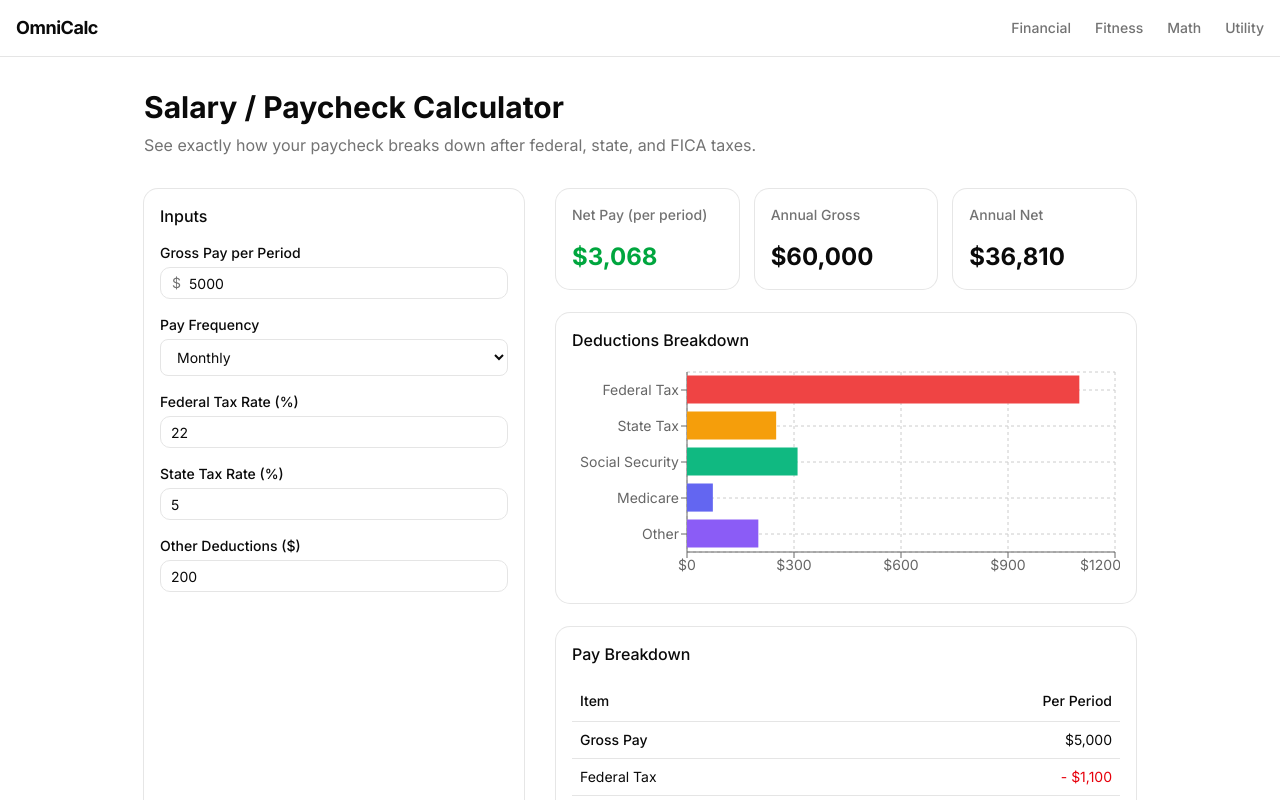
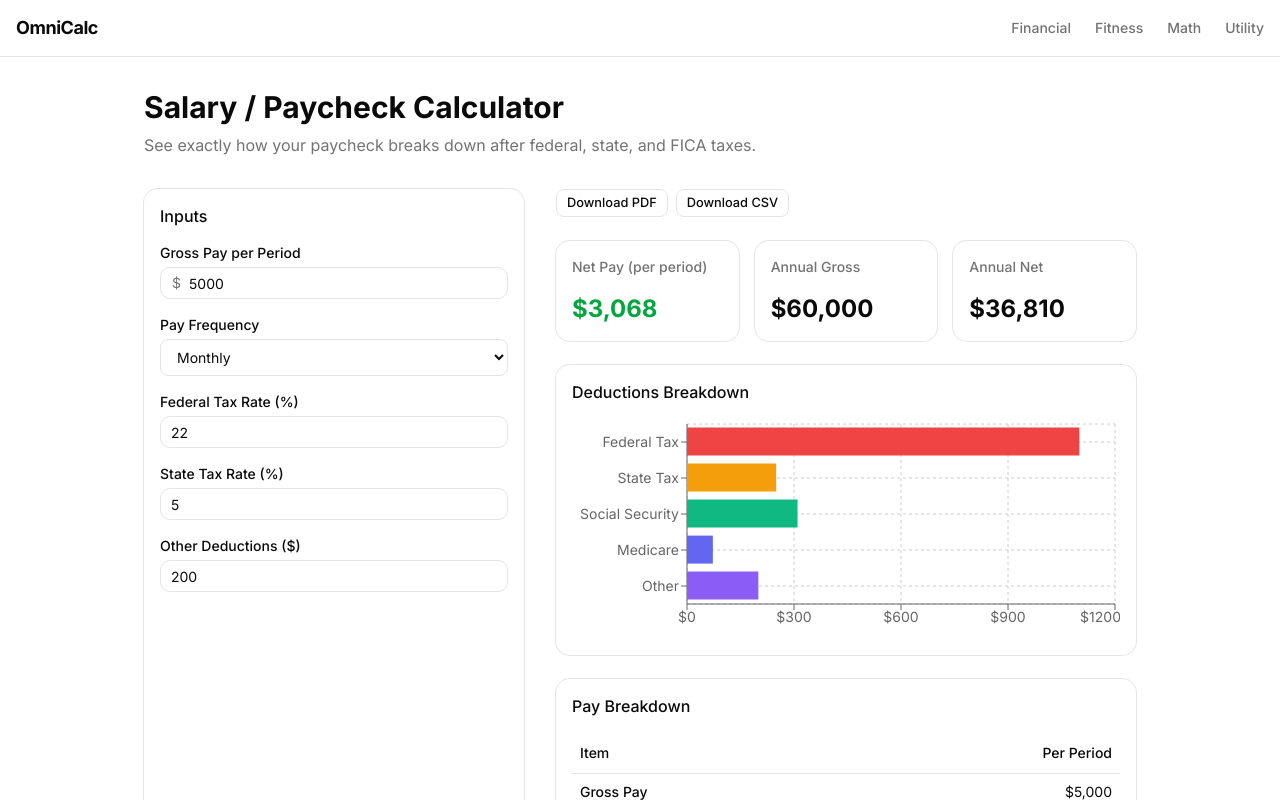
Before and after one commit to mnbarve811-web/omnicalc, a Next.js app: page /financial/salary in a window 1280 px wide. Shown: the top 800 px of the page. Built offline with nearby package versions, Linux system fonts and the light colour scheme.

Commit message:
feat: add export to financial calculators

```diff
--- a/src/app/financial/auto-loan/AutoLoanCalculator.tsx
+++ b/src/app/financial/auto-loan/AutoLoanCalculator.tsx
@@ -6,6 +6,7 @@ import { AreaChart, Area, XAxis, YAxis, CartesianGrid, Tooltip, Legend, Responsi
 import { Card, CardContent, CardHeader, CardTitle } from '@/components/ui/card'
 import { Input } from '@/components/ui/input'
 import { Table, TableBody, TableCell, TableHead, TableHeader, TableRow } from '@/components/ui/table'
+import { ExportButtons } from '@/components/common/ExportButtons'
 
 const SCHEMA = {
   vehiclePrice:   { param: 'price',    default: 30000, parse: Number, serialize: String },
@@ -32,6 +33,8 @@ export function AutoLoanCalculator() {
       interestPaid: slice.reduce((s, r) => s + r.interest, 0),
     })
   }
+
+  const canExport = inputs.vehiclePrice > 0 && inputs.loanTermMonths > 0 && result.loanBalance > 0
 
   return (
     <div className="grid grid-cols-1 lg:grid-cols-[380px_1fr] gap-8">
@@ -63,7 +66,20 @@ export function AutoLoanCalculator() {
         </CardContent>
       </Card>
 
-      <div className="space-y-6">
+      <div id="auto-loan-results" className="space-y-6">
+        <ExportButtons
+          resultsId="auto-loan-results"
+          filename="auto-loan-amortization"
+          csvRows={result.amortizationSchedule.map((row) => ({
+            Month: row.month,
+            Payment: row.payment.toFixed(2),
+            Principal: row.principal.toFixed(2),
+            Interest: row.interest.toFixed(2),
+            Balance: row.balance.toFixed(2),
+          }))}
+          disabled={!canExport}
+        />
+
         <div className="grid grid-cols-1 sm:grid-cols-3 gap-4">
           <Card><CardHeader><CardTitle className="text-sm font-medium text-muted-foreground">Monthly Payment</CardTitle></CardHeader><CardContent><p className="text-2xl font-bold">{fmt(result.monthlyPayment)}</p></CardContent></Card>
           <Card><CardHeader><CardTitle className="text-sm font-medium text-muted-foreground">Loan Amount</CardTitle></CardHeader><CardContent><p className="text-2xl font-bold">{fmt(result.loanBalance)}</p></CardContent></Card>
--- a/src/app/financial/compound-interest/CompoundInterestCalculator.tsx
+++ b/src/app/financial/compound-interest/CompoundInterestCalculator.tsx
@@ -6,6 +6,7 @@ import { AreaChart, Area, XAxis, YAxis, CartesianGrid, Tooltip, Legend, Responsi
 import { Card, CardContent, CardHeader, CardTitle } from '@/components/ui/card'
 import { Input } from '@/components/ui/input'
 import { Table, TableBody, TableCell, TableHead, TableHeader, TableRow } from '@/components/ui/table'
+import { ExportButtons } from '@/components/common/ExportButtons'
 
 const SCHEMA = {
   initialInvestment:   { param: 'init',   default: 10000, parse: Number, serialize: String },
@@ -27,6 +28,11 @@ export function CompoundInterestCalculator() {
     Contributions: d.contributions,
     Interest: Math.max(0, d.balance - d.contributions),
   }))
+
+  const canExport =
+    inputs.years > 0 &&
+    inputs.compoundFrequency > 0 &&
+    (inputs.initialInvestment > 0 || inputs.monthlyContribution > 0)
 
   return (
     <div className="grid grid-cols-1 lg:grid-cols-[380px_1fr] gap-8">
@@ -59,7 +65,19 @@ export function CompoundInterestCalculator() {
       </Card>
 
       {/* Results */}
-      <div className="space-y-6">
+      <div id="compound-interest-results" className="space-y-6">
+        <ExportButtons
+          resultsId="compound-interest-results"
+          filename="compound-interest-growth"
+          csvRows={result.yearlyBreakdown.map((row) => ({
+            Year: row.year,
+            Balance: row.balance.toFixed(2),
+            'Total Contributed': row.contributions.toFixed(2),
+            'Interest Earned': (row.balance - row.contributions).toFixed(2),
+          }))}
+          disabled={!canExport}
+        />
+
         <div className="grid grid-cols-1 sm:grid-cols-3 gap-4">
           <Card><CardHeader><CardTitle className="text-sm font-medium text-muted-foreground">Future Value</CardTitle></CardHeader><CardContent><p className="text-2xl font-bold">{fmt(result.futureValue)}</p></CardContent></Card>
           <Card><CardHeader><CardTitle className="text-sm font-medium text-muted-foreground">Total Contributions</CardTitle></CardHeader><CardContent><p className="text-2xl font-bold">{fmt(result.totalContributions)}</p></CardContent></Card>
--- a/src/app/financial/debt-payoff/DebtPayoffCalculator.tsx
+++ b/src/app/financial/debt-payoff/DebtPayoffCalculator.tsx
@@ -8,6 +8,7 @@ import { Card, CardContent, CardHeader, CardTitle } from '@/components/ui/card'
 import { Input } from '@/components/ui/input'
 import { Button } from '@/components/ui/button'
 import { Table, TableBody, TableCell, TableHead, TableHeader, TableRow } from '@/components/ui/table'
+import { ExportButtons } from '@/components/common/ExportButtons'
 
 const SETTINGS_SCHEMA = {
   strategy:            { param: 'strategy', default: 'avalanche' as DebtPayoffStrategy, parse: s => s as DebtPayoffStrategy, serialize: s => s },
@@ -34,6 +35,19 @@ export function DebtPayoffCalculator() {
     { name: 'Snowball', months: snowball.monthsToDebtFree, interest: snowball.totalInterestPaid },
     { name: 'Avalanche', months: avalanche.monthsToDebtFree, interest: avalanche.totalInterestPaid },
   ]
+
+  const canExport = debts.length > 0 && debts.every(d => d.balance > 0 && d.minimumPayment > 0)
+
+  const csvRows = [
+    { strategy: 'Snowball', result: snowball },
+    { strategy: 'Avalanche', result: avalanche },
+  ].map(({ strategy, result }) => ({
+    Strategy: strategy,
+    Selected: strategy.toLowerCase() === settings.strategy ? 'Yes' : 'No',
+    'Months to Debt-Free': result.monthsToDebtFree,
+    'Total Interest Paid': result.totalInterestPaid.toFixed(2),
+    'Payoff Order': result.payoffOrder.join(' -> '),
+  }))
 
   function updateDebt(i: number, field: keyof DebtItem, value: string | number) {
     setDebts(prev => prev.map((d, idx) => idx === i ? { ...d, [field]: typeof value === 'string' ? value : Number(value) } : d))
@@ -121,6 +135,14 @@ export function DebtPayoffCalculator() {
       </div>
 
       {/* Results */}
+      <div id="debt-payoff-results" className="space-y-6">
+        <ExportButtons
+          resultsId="debt-payoff-results"
+          filename="debt-payoff-strategy-comparison"
+          csvRows={csvRows}
+          disabled={!canExport}
+        />
+
         <div className="grid grid-cols-1 sm:grid-cols-3 gap-4">
           <Card><CardHeader><CardTitle className="text-sm font-medium text-muted-foreground">Months to Debt-Free</CardTitle></CardHeader><CardContent><p className="text-2xl font-bold">{selected.monthsToDebtFree}</p></CardContent></Card>
           <Card><CardHeader><CardTitle className="text-sm font-medium text-muted-foreground">Total Interest Paid</CardTitle></CardHeader><CardContent><p className="text-2xl font-bold">{fmt(selected.totalInterestPaid)}</p></CardContent></Card>
@@ -146,5 +168,6 @@ export function DebtPayoffCalculator() {
           </CardContent>
         </Card>
       </div>
+    </div>
   )
 }
--- a/src/app/financial/retirement/RetirementCalculator.tsx
+++ b/src/app/financial/retirement/RetirementCalculator.tsx
@@ -5,6 +5,7 @@ import { calculateRetirement, type RetirementInputs } from '@/lib/engine/financi
 import { LineChart, Line, XAxis, YAxis, CartesianGrid, Tooltip, Legend, ResponsiveContainer, ReferenceLine } from 'recharts'
 import { Card, CardContent, CardHeader, CardTitle } from '@/components/ui/card'
 import { Input } from '@/components/ui/input'
+import { ExportButtons } from '@/components/common/ExportButtons'
 
 const SCHEMA = {
   currentAge:      { param: 'age',        default: 30,     parse: Number, serialize: String },
@@ -26,6 +27,11 @@ export function RetirementCalculator() {
     ...result.growthPhase.map(p => ({ ...p, phase: 'Accumulation' })),
     ...result.drawdownPhase.slice(1).map(p => ({ ...p, phase: 'Drawdown' })),
   ]
+
+  const canExport =
+    inputs.currentAge > 0 &&
+    inputs.retirementAge > inputs.currentAge &&
+    (inputs.currentSavings > 0 || inputs.annualSavings > 0)
 
   return (
     <div className="grid grid-cols-1 lg:grid-cols-[380px_1fr] gap-8">
@@ -57,7 +63,18 @@ export function RetirementCalculator() {
         </CardContent>
       </Card>
 
-      <div className="space-y-6">
+      <div id="retirement-results" className="space-y-6">
+        <ExportButtons
+          resultsId="retirement-results"
+          filename="retirement-projection"
+          csvRows={allPoints.map((point) => ({
+            Age: point.age,
+            Phase: point.phase,
+            Balance: point.balance.toFixed(2),
+          }))}
+          disabled={!canExport}
+        />
+
         <div className="grid grid-cols-1 sm:grid-cols-3 gap-4">
           <Card>
             <CardHeader><CardTitle className="text-sm font-medium text-muted-foreground">Balance at Retirement</CardTitle></CardHeader>
--- a/src/app/financial/salary/SalaryCalculator.tsx
+++ b/src/app/financial/salary/SalaryCalculator.tsx
@@ -6,6 +6,7 @@ import { BarChart, Bar, XAxis, YAxis, CartesianGrid, Tooltip, ResponsiveContaine
 import { Card, CardContent, CardHeader, CardTitle } from '@/components/ui/card'
 import { Input } from '@/components/ui/input'
 import { Table, TableBody, TableCell, TableHead, TableHeader, TableRow } from '@/components/ui/table'
+import { ExportButtons } from '@/components/common/ExportButtons'
 
 const SCHEMA = {
   grossPay:        { param: 'gross',   default: 5000,     parse: Number, serialize: String },
@@ -38,6 +39,20 @@ export function SalaryCalculator() {
     { name: 'Medicare', value: result.medicare },
     { name: 'Other', value: result.otherDeductions },
   ].filter(d => d.value > 0)
+
+  const canExport = inputs.grossPay > 0
+
+  const csvRows = [
+    { Item: 'Gross Pay (per period)', Amount: result.grossPay.toFixed(2) },
+    { Item: 'Federal Tax', Amount: result.federalTax.toFixed(2) },
+    { Item: 'State Tax', Amount: result.stateTax.toFixed(2) },
+    { Item: 'Social Security (6.2%)', Amount: result.socialSecurity.toFixed(2) },
+    { Item: 'Medicare (1.45%)', Amount: result.medicare.toFixed(2) },
+    { Item: 'Other Deductions', Amount: result.otherDeductions.toFixed(2) },
+    { Item: 'Net Pay (per period)', Amount: result.netPay.toFixed(2) },
+    { Item: 'Annual Gross', Amount: result.annualGross.toFixed(2) },
+    { Item: 'Annual Net', Amount: result.annualNet.toFixed(2) },
+  ]
 
   return (
     <div className="grid grid-cols-1 lg:grid-cols-[380px_1fr] gap-8">
@@ -83,7 +98,14 @@ export function SalaryCalculator() {
         </CardContent>
       </Card>
 
-      <div className="space-y-6">
+      <div id="salary-results" className="space-y-6">
+        <ExportButtons
+          resultsId="salary-results"
+          filename="salary-paycheck-breakdown"
+          csvRows={csvRows}
+          disabled={!canExport}
+        />
+
         <div className="grid grid-cols-1 sm:grid-cols-3 gap-4">
           <Card><CardHeader><CardTitle className="text-sm font-medium text-muted-foreground">Net Pay (per period)</CardTitle></CardHeader><CardContent><p className="text-2xl font-bold text-green-600">{fmt(result.netPay)}</p></CardContent></Card>
           <Card><CardHeader><CardTitle className="text-sm font-medium text-muted-foreground">Annual Gross</CardTitle></CardHeader><CardContent><p className="text-2xl font-bold">{fmt(result.annualGross)}</p></CardContent></Card>
```
Lines whose indentation alone changed are shown as unchanged.
